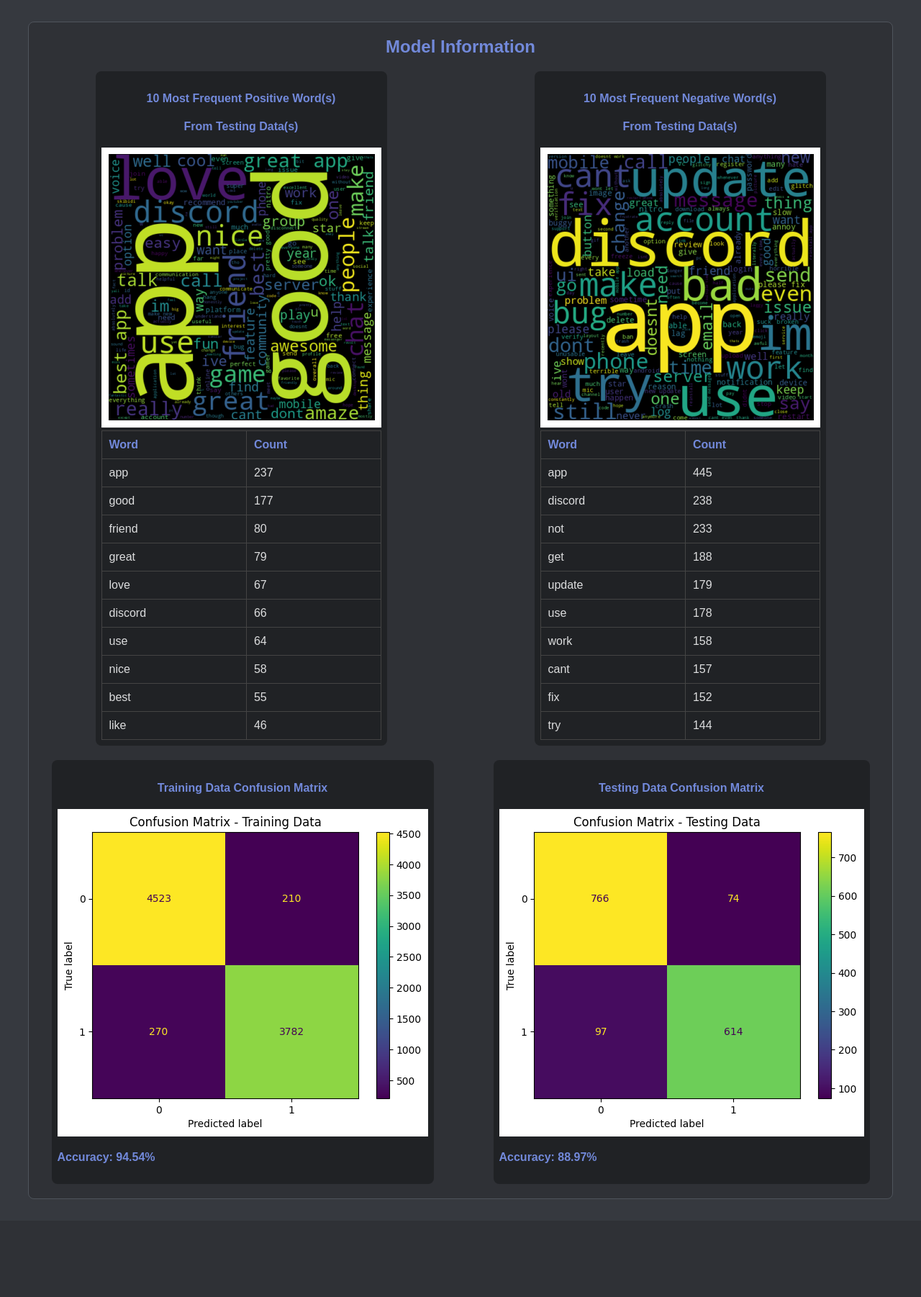
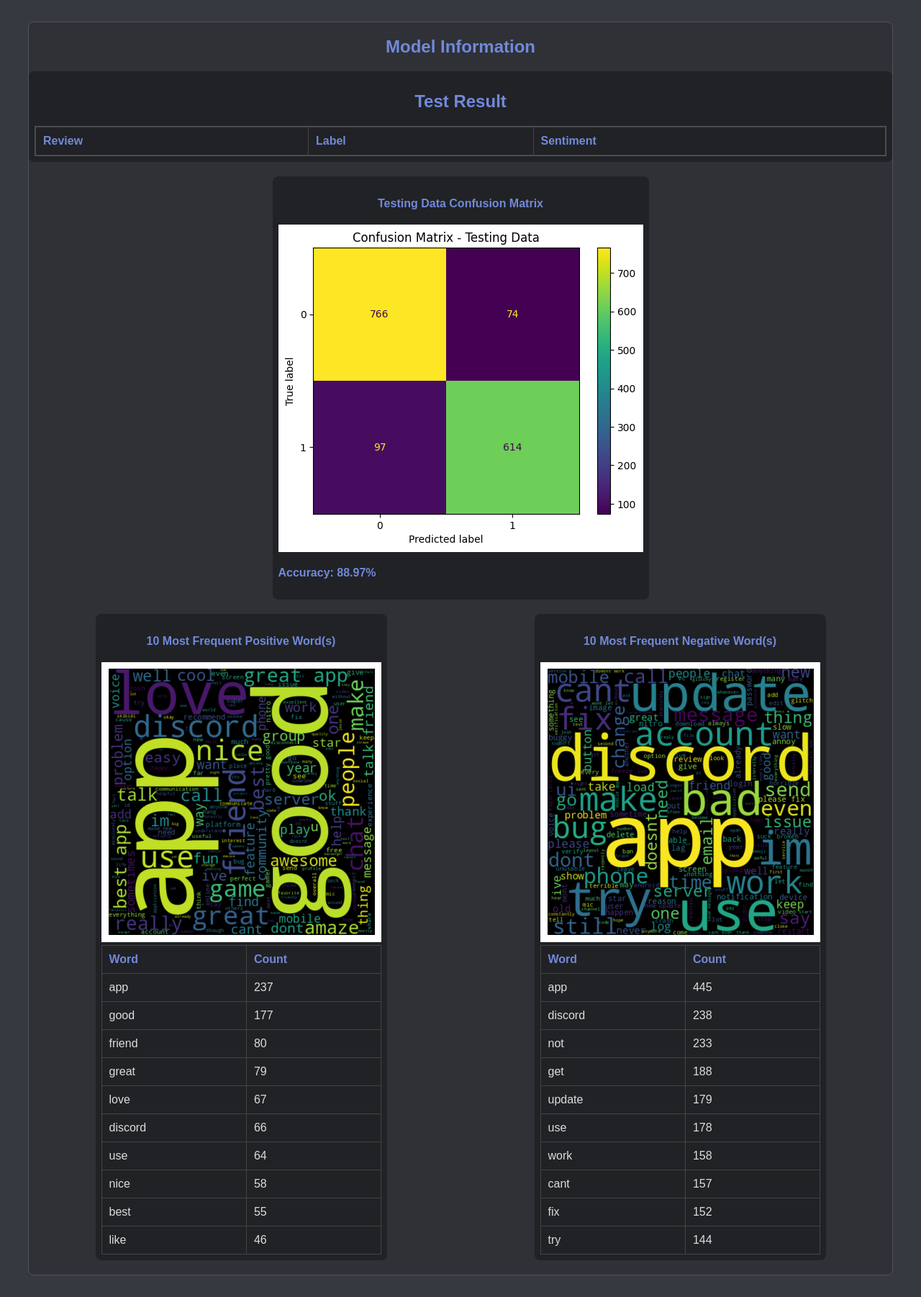
Before and after one commit to NichChrist/Skripsi, a Flask app: page / in a window 1280 px wide. Shown: the part 49-1851 px from the top of the page at 72% size. Before the commit the page ends 1715 px from the top, so only its background shows below. Run offline with Flask 3, Linux system fonts and the light colour scheme; lists and menus that the app fills with data are empty.

Commit message:
🎸  Added Test Result Table in Infromation Page

```diff
--- a/app.py
+++ b/app.py
@@ -117,6 +117,43 @@ def get_top_n_words(text, n=10):
 @app.route('/')
 def index():
     return render_template('index.html')
+
+@app.route('/main_return', methods=['GET'])
+def main_return():
+    try:
+        # Define the file path
+        file_path = os.path.join('static', 'test_result.xlsx')
+
+        # Read the Excel file
+        df = pd.read_excel(file_path)
+
+        # Ensure the required columns are present
+        required_columns = ["content", "label", "sentiment"]
+        if not all(col in df.columns for col in required_columns):
+            logging.error("Missing required columns in the Excel file.")
+            return jsonify({"error": "Missing required columns in the Excel file."}), 400
+
+        # Check for empty DataFrame
+        if df.empty:
+            logging.warning("The Excel file is empty.")
+            return jsonify({"error": "The Excel file is empty."}), 204  # 204 No Content
+
+        # Extract the relevant columns and convert to a list of dictionaries
+        result = df[required_columns].to_dict(orient='records')
+
+        # Log the result
+        logging.info(f"Returning evaluation results: {result}")
+
+        # Return the JSON response
+        return jsonify(result)
+
+    except FileNotFoundError:
+        logging.error("Excel file not found.")
+        return jsonify({"error": "Excel file not found."}), 404
+    except Exception as e:
+        logging.error(f"An error occurred: {e}")
+        return jsonify({"error": f"An error occurred: {e}"}), 500
+
 
 #Preprocessing Page
 @app.route('/preprocessing')
--- a/templates/index.html
+++ b/templates/index.html
@@ -19,16 +19,39 @@
     </div>
 
     <div class="container">
-        <div class="section">
         <div class="upload-section">
             <h2>Model Information</h2>
+        </div>
+
+        <div class="bottom-section" style="margin-bottom: 20px">
+            <div class="box" style="grid-column: 2 / span 2;">
+                <h2>Test Result</h2>
+                <div class="table-wrapper">
+                    <table id="text-table">
+                        <thead>
+                            <tr>
+                                <th>Review</th>
+                                <th>Label</th>
+                                <th>Sentiment</th>
+                            </tr>
+                        </thead>
+                        <tbody id="test-tbody"></tbody>
+                    </table>
+                </div>
+            </div>
+        </div>
+
+        <div class="top-section">
+            <div class="box" style="grid-column: 1 / span 2;">
+                <h4>Testing Data Confusion Matrix</h4>
+                <img src="static/Testing_Matrix.png" alt="Confusion Matrix">
+                <p>Accuracy: 88.97% <span id="negative-accuracy"></span></p>
             </div>
         </div>
 
         <div class="top-section">
             <div class="box" style="grid-column: 1 / span 2;">
                 <h4>10 Most Frequent Positive Word(s)</h4>
-                <h4>From Testing Data(s)</h4>
                 <img src="static/Positive_Word_Cloud.png" alt="Word Cloud">
                 <table id="positive-table">
                     <thead>
@@ -39,7 +62,6 @@
             </div>
             <div class="box" style="grid-column: 1 / span 2;">
                 <h4>10 Most Frequent Negative Word(s)</h4>
-                <h4>From Testing Data(s)</h4>
                 <img src="static/Negative_Word_Cloud.png" alt="Word Cloud">
                 <table id="negative-table">
                     <thead>
@@ -50,22 +72,50 @@
             </div>
         </div>
 
-        <div class="top-section">
-            <div class="box" style="grid-column: 1 / span 2;">
-                <h4>Training Data Confusion Matrix</h4>
-                <img src="static/Training_Matrix.png" alt="Confusion Matrix">
-                <p>Accuracy: 94.54% <span id="positive-accuracy"></span></p>
-            </div>
-            <div class="box" style="grid-column: 1 / span 2;">
-                <h4>Testing Data Confusion Matrix</h4>
-                <img src="static/Testing_Matrix.png" alt="Confusion Matrix">
-                <p>Accuracy: 88.97% <span id="negative-accuracy"></span></p>
-            </div>
-        </div>
-
     </div>
 
     <script>
+        $(window).on('load', function() {
+            $.ajax({
+                url: '/main_return',
+                type: 'GET',
+                success: function(data) {
+                    // Handle server errors in response
+                    if (data.error) {
+                        console.error('Error from server:', data.error);
+                        alert('Error: ' + data.error);
+                        return;
+                    }
+
+                    // Validate the data structure
+                    if (!Array.isArray(data)) {
+                        console.error('Invalid data format from server:', data);
+                        alert('Error: Invalid data received from server.');
+                        return;
+                    }
+
+                    // Populate the table body
+                    let tableBody = $('#test-tbody');
+                    tableBody.empty(); // Clear any existing rows
+
+                    data.forEach(item => {
+                        // Create a new row for each item
+                        const row = `<tr>
+                                        <td>${item.content}</td>
+                                        <td>${item.label}</td>
+                                        <td>${item.sentiment}</td>
+                                    </tr>`;
+                        tableBody.append(row);
+                    });
+                },
+                error: function(xhr, status, error) {
+                    const errorMessage = `Error loading data: ${status} - ${error}`;
+                    console.error(errorMessage);
+                    alert(errorMessage);
+                }
+            });
+        });
+
         const positiveData = [
         { word: "app", count: 237 },
         { word: "good", count: 177 },
@@ -118,6 +168,7 @@
             populateTable("positive-tbody", positiveData);
             populateTable("negative-tbody", negativeData);
         };
+
     </script>
 
 </body>
```
Also changed, not shown: 1 other file. Lines whose indentation alone changed are shown as unchanged.
